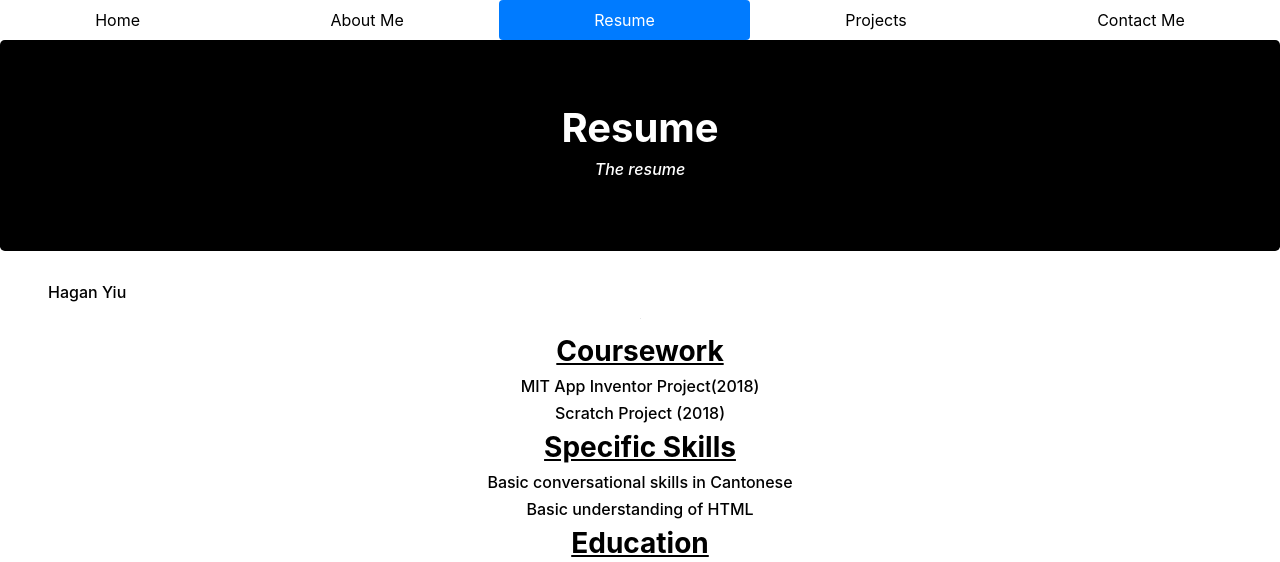
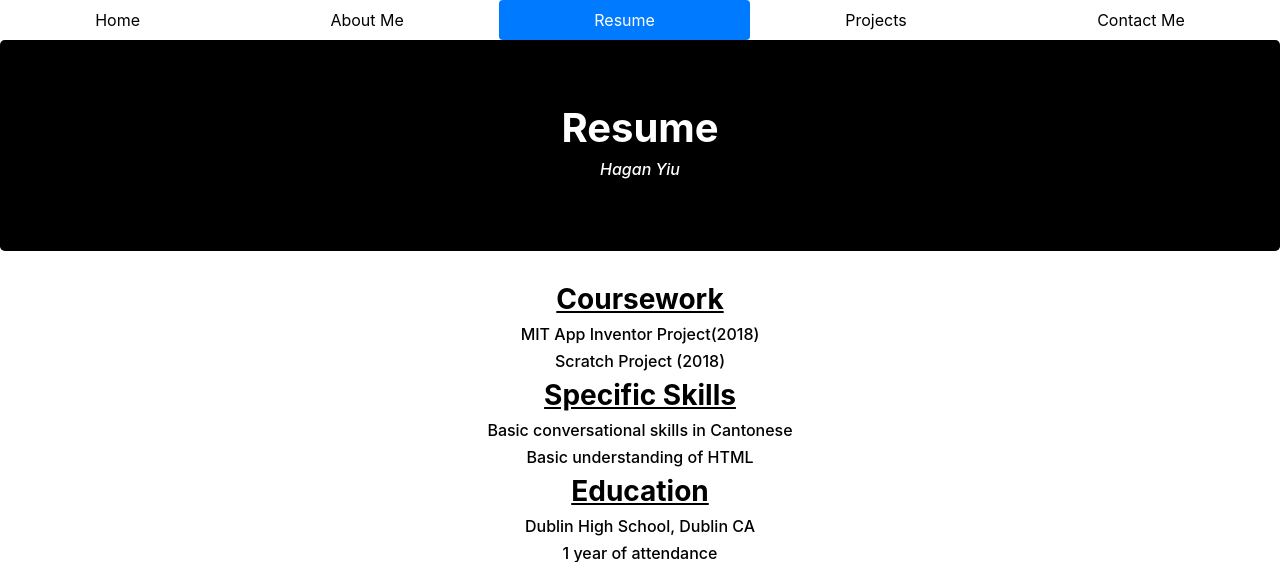
Before and after one commit to Haganu7/portfolio, a PHP site: page /Resume.html in a window 1280 px wide. Shown: the top 562 px of the page. Run offline with PHP 8.4, Linux system fonts and the light colour scheme.

Commit message:
My first commit

```diff
--- a/Projects.html
+++ b/Projects.html
@@ -67,7 +67,9 @@
         Overall I think both my partner and I's teamwork was really good. While
         in class we could both work on two seperate things at a time and ended
         up finishing things faster than if we were working alone.
-         </div class="px-5">
+         <p><a href="https://docs.google.com/document/d/1Dhy2rWl-_IajmB8plD7HEh2qe2PtmIqo-mf04wtjIA8/edit"><h4><i><u>Documentation</u>
+         </i></style></a></p>
+          </div class="px-5">
         </p>
       <br><br><br><br><br>
       </div>
--- a/Resume.html
+++ b/Resume.html
@@ -33,11 +33,10 @@
 <div class="jumbotron" style="background-color:#000000">
   <font color="#FFFFFF">
   <h1><b><Center>Resume</Center></b></h1>
-  <h6><Center><Em>The resume</Em></Center></h6>
+  <h6><Center><Em>Hagan Yiu</Em></Center></h6>
 </div>
 </font>
 <div class="px-5" >
-<h6 style="text-align:left">Hagan Yiu</h6><hr width="1" size="500">
 </div class="px-5" >
 <Center>
     <h3><b><u>Coursework</u></b></h3>
--- a/Yiu_AboutMe.html
+++ b/Yiu_AboutMe.html
@@ -64,7 +64,7 @@
   <h6>If I have a specific goal in my mind that I am interested in I will
   dedicate a large amount of time into whatever that thing is until it is
   completed. I don't like leaving things unfinished and will try to finish it
-  all at once. This is how I do most things like when I write essay's, do
+  all at once. This is how I do most things like when I write essays, do
   homework, and reading. I also consider myself an analytical person. I often
   over think things and tend to stay on topics that have past. This helps me
   make big decisions but it also can be rather distracting. Whether of not you
@@ -91,7 +91,7 @@
     </div>
   </div>
 </div>
-<br><br><br><br><br>
+<br><br><br><br><bputr>
 </section>
     <div class='jumbotron' style="background-color:#000000">
     <div class ="row">
--- a/style.css
+++ b/style.css
@@ -11,7 +11,6 @@ ul {list-style-type: none;
     top: 0;}
 
 body {margin: 0; color: #000000;}
-
 A:link {COLOR: #000000}
 A:visited {COLOR: #000000;}
 A:hover {COLOR: #FFFFFF;}
```
